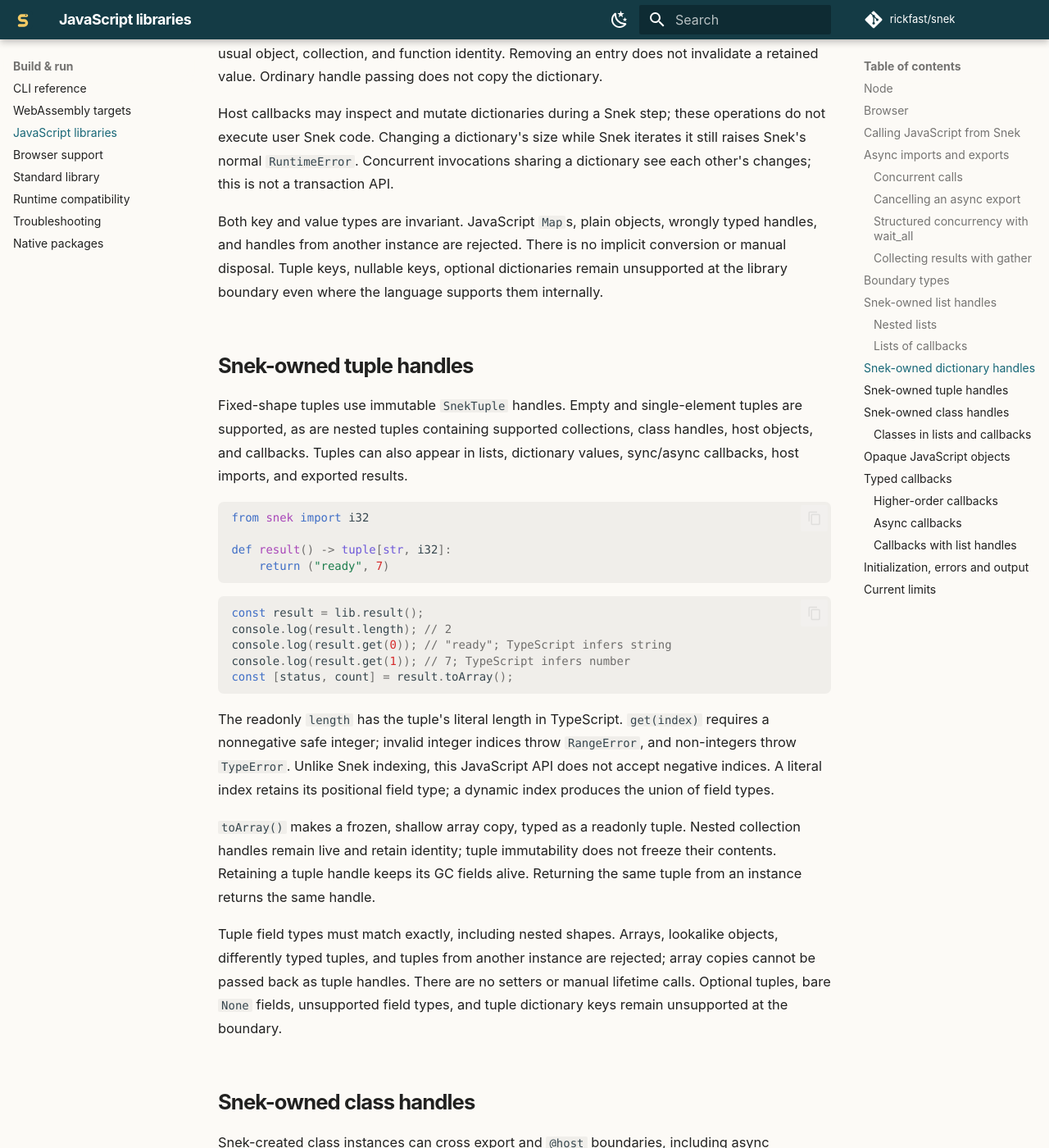
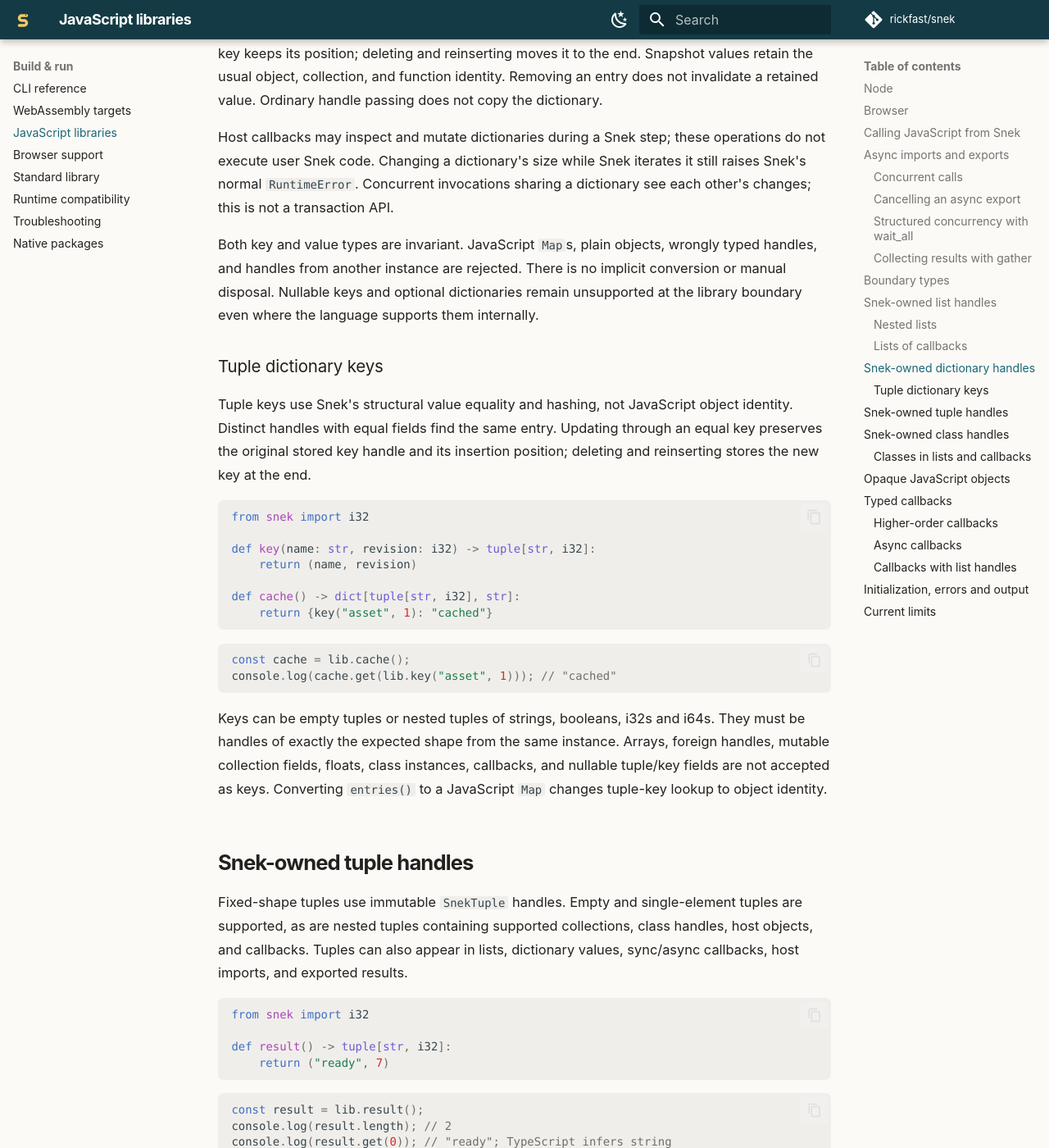
Before and after one commit to rickfast/snek, an MkDocs documentation site: the page built from docs/reference/libraries.md, in a window 1280 px wide and 1400 px high, scrolled down 11663 px. Shown: the whole window at 82% size. Built offline with MkDocs 1.6.1 and Material for MkDocs 9.7.7, drawn with Linux system fonts in a browser that asks for light colours; comment, search, counter and statistics services are not loaded; some of the changed text lies outside the part shown.

Commit message:
Support structural tuple keys in JavaScript dictionary handles

````diff
--- a/docs/reference/libraries.md
+++ b/docs/reference/libraries.md
@@ -485,7 +485,8 @@
 ## Snek-owned dictionary handles
 
 `dict[K, V]` crosses as a live `SnekDict<K, V>` handle when `K` is `str`, `bool`,
-`i32`, or `i64` and `V` is a supported boundary type. Values can include nested
+`i32`, `i64`, or a fixed-shape tuple of supported keys, and `V` is a supported
+boundary type. Values can include nested
 dictionaries, lists, callbacks, class handles, and nullable class/`HostObject`
 references. Dictionaries also work inside lists and callback signatures, in
 sync/async exports, and in host imports.
@@ -524,9 +525,37 @@
 
 Both key and value types are invariant. JavaScript `Map`s, plain objects,
 wrongly typed handles, and handles from another instance are rejected. There is
-no implicit conversion or manual disposal. Tuple keys, nullable keys, optional
+no implicit conversion or manual disposal. Nullable keys and optional
 dictionaries remain unsupported at the library boundary even where the language
 supports them internally.
+
+### Tuple dictionary keys
+
+Tuple keys use Snek's structural value equality and hashing, not JavaScript object
+identity. Distinct handles with equal fields find the same entry. Updating through
+an equal key preserves the original stored key handle and its insertion position;
+deleting and reinserting stores the new key at the end.
+
+```python
+from snek import i32
+
+def key(name: str, revision: i32) -> tuple[str, i32]:
+    return (name, revision)
+
+def cache() -> dict[tuple[str, i32], str]:
+    return {key("asset", 1): "cached"}
+```
+
+```javascript
+const cache = lib.cache();
+console.log(cache.get(lib.key("asset", 1))); // "cached"
+```
+
+Keys can be empty tuples or nested tuples of strings, booleans, i32s and i64s.
+They must be handles of exactly the expected shape from the same instance.
+Arrays, foreign handles, mutable collection fields, floats, class instances,
+callbacks, and nullable tuple/key fields are not accepted as keys. Converting
+`entries()` to a JavaScript `Map` changes tuple-key lookup to object identity.
 
 ## Snek-owned tuple handles
 
@@ -565,7 +594,8 @@
 objects, differently typed tuples, and tuples from another instance are rejected;
 array copies cannot be passed back as tuple handles. There are no setters or
 manual lifetime calls. Optional tuples, bare `None` fields, unsupported field
-types, and tuple dictionary keys remain unsupported at the boundary.
+types remain unsupported at the boundary. Supported immutable tuples may be
+[dictionary keys](#tuple-dictionary-keys).
 
 ## Snek-owned class handles
 
````
Also changed, not shown: DESIGN.md (+7 -1 lines), README.md (+1 -0 lines), 6 other files.
